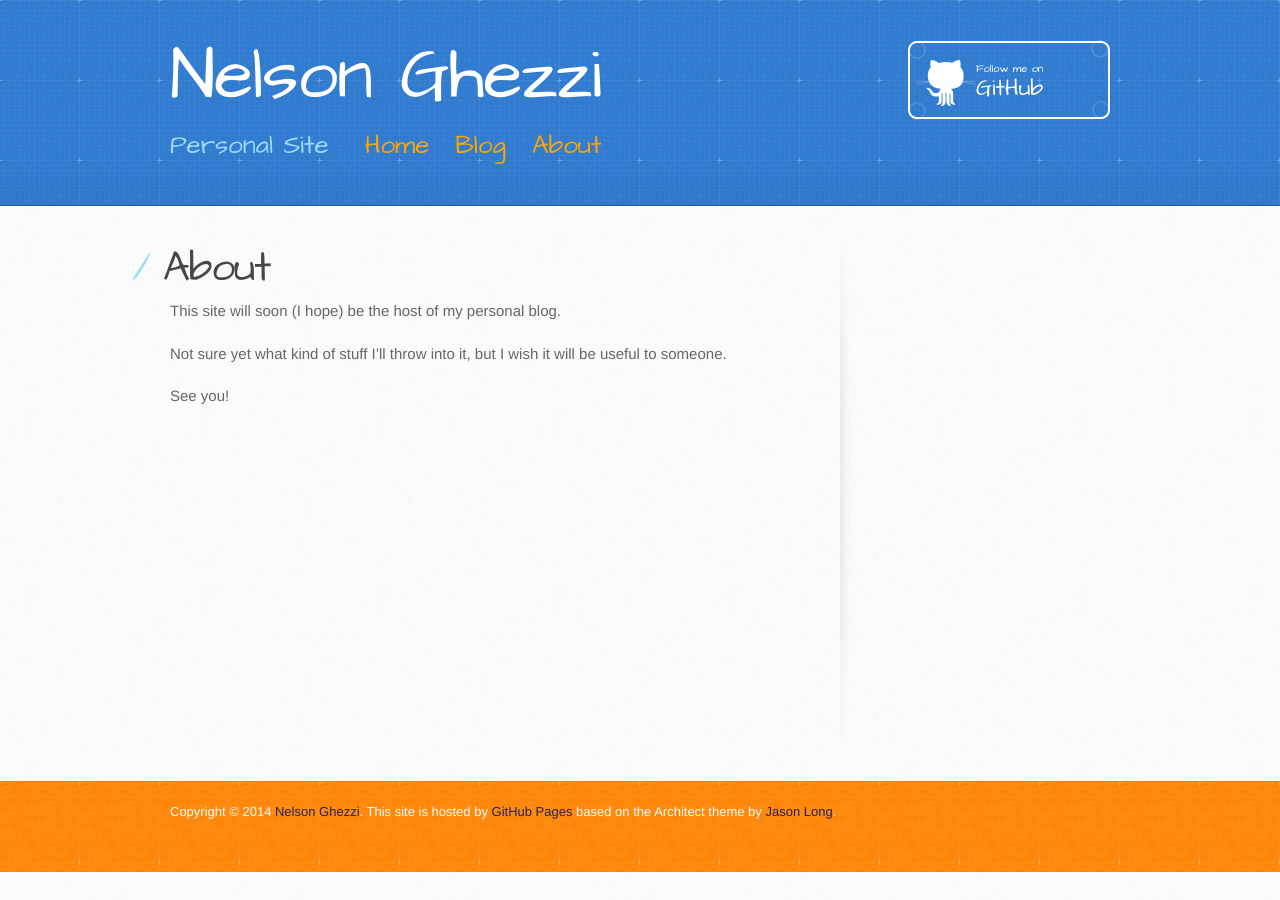
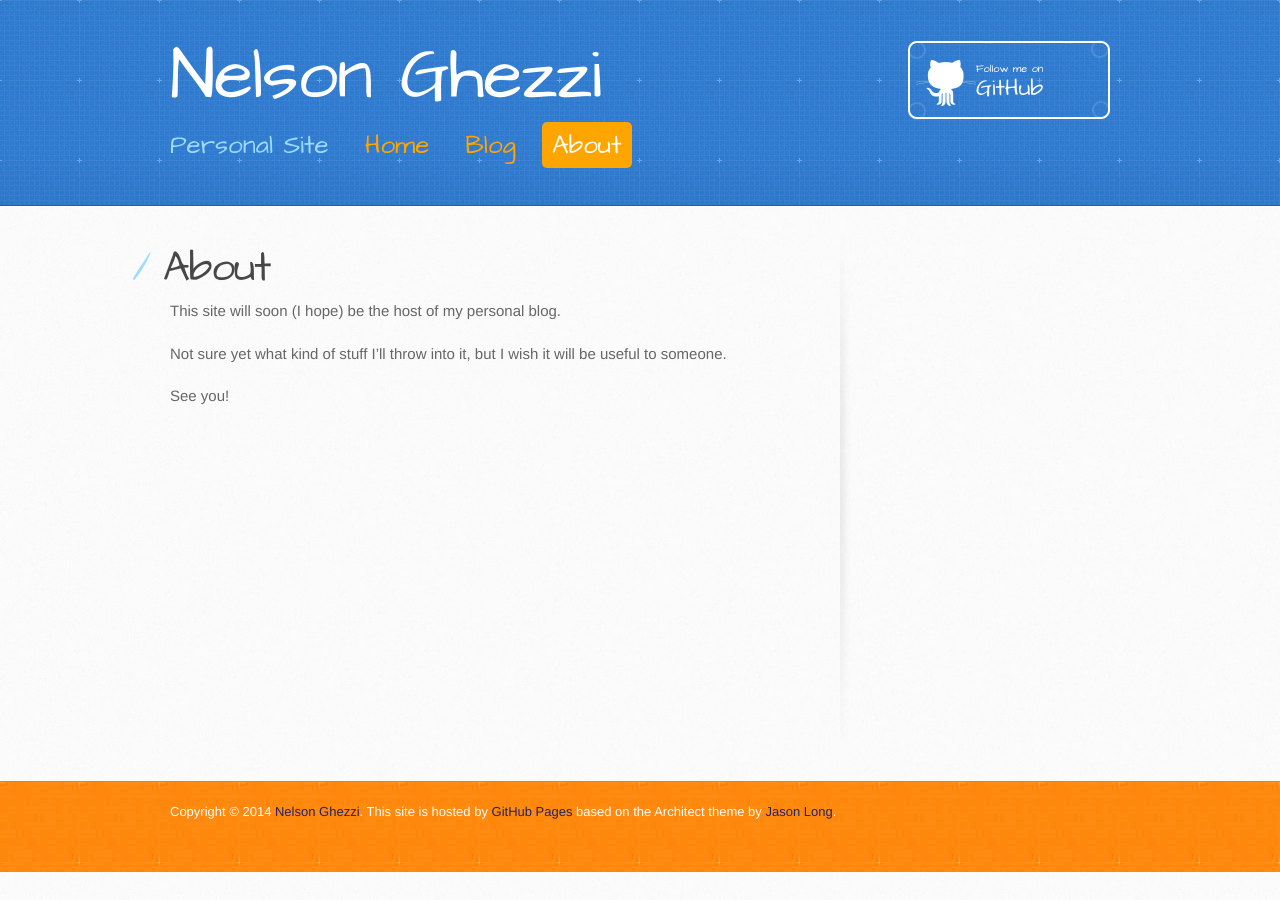
Before and after one commit to nelsonghezzi/nelsonghezzi.github.io, a Jekyll site: the page built from about/index.markdown, in a window 1280 px wide. Built offline with Jekyll 4.4.1, drawn with Linux system fonts in a browser that asks for light colours; comment, search, counter and statistics services are not loaded.

Commit message:
Resolves #5
Modified permalink template to always include /blog in order to
highlight blog menu link.
Added template logic and styles for menu highlighting.

```diff
--- a/_config.yml
+++ b/_config.yml
@@ -1 +1,2 @@
 pygments: true
+permalink: /blog/:categories/:year/:month/:day/:title
--- a/_layouts/master.html
+++ b/_layouts/master.html
@@ -34,9 +34,9 @@
         </a>
         <h2>Personal Site</h2>
         <ul>
-            <li><a href="/">Home</a></li>
-            <li><a href="/blog">Blog</a></li>
-            <li><a href="/about">About</a></li>
+            <li {% if page.url == '/index.html' %}class="current"{% endif %}><a href="/">Home</a></li>
+            <li {% if page.url contains '/blog' %}class="current"{% endif %}><a href="/blog">Blog</a></li>
+            <li {% if page.url contains '/about' %}class="current"{% endif %}><a href="/about">About</a></li>
         </ul>
         <a href="https://github.com/nelsonghezzi" class="button">
             <small>Follow me on</small>
--- a/stylesheets/stylesheet.css
+++ b/stylesheets/stylesheet.css
@@ -96,19 +96,36 @@ header ul {
 }
 
 header ul li {
-    display: inline;
-    padding: 0px 10px;
+    display: inline-block;
+    margin-right: 10px;
 }
 
 header ul li a {
     color: orange;
     font-size: 26px;
+    padding: 5px 10px;
+    border-radius: 5px;
 }
 
 header ul li a:hover {
     color: white;
-    transition: color 0.5s ease-out;
+    background-color: orange;
     text-shadow: 0 0 15px #FFFFFF;
+    box-shadow: inset 0 1px 3px rgba(0,0,0,.5), 0 1px 0 rgba(255,255,255,.1);
+    transition: all 0.25s ease;
+}
+
+header ul li.current {
+}
+
+header ul li.current a {
+    color: white;
+    background-color: orange;
+    box-shadow: none;
+}
+
+header ul li.current a:hover {
+    text-shadow: none;
 }
 
 #blog-title:hover {
```
